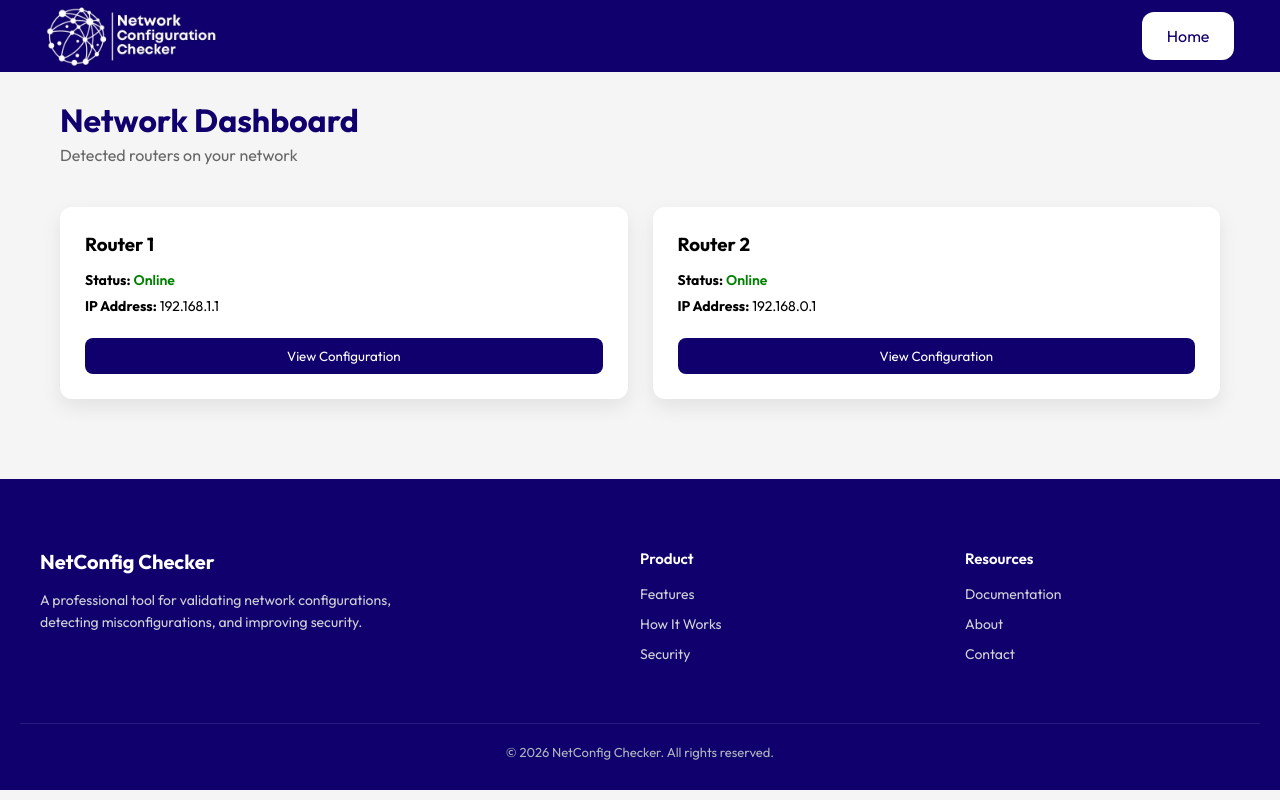
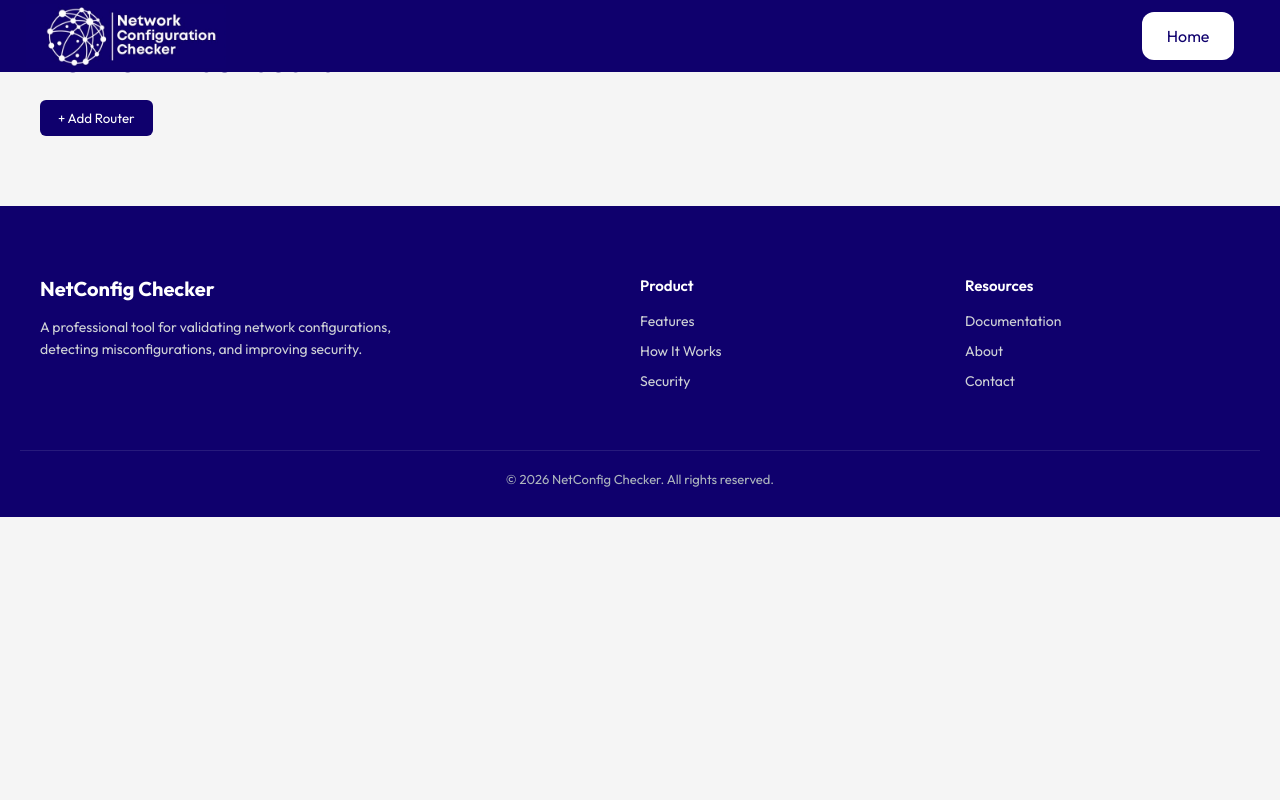
Before and after one commit to ctan06/fyp, a React (Vite) app in the folder frontend/: page /dashboard in a window 1280 px wide. Built offline with nearby package versions, Linux system fonts and the light colour scheme; sample sign-in values are in the browser's storage.

Commit message:
Added the add router button and form (that takes router name and IP address)

```diff
--- a/frontend/src/Pages/Dashboard.css
+++ b/frontend/src/Pages/Dashboard.css
@@ -1,22 +1,101 @@
 .dashboard-container {
-  padding: 80px 60px;
-  font-family: "Segoe UI", sans-serif;
+  padding: 40px;
+  font-family: Arial, sans-serif;
 }
 
-.dashboard-container h1 {
-  font-size: 32px;
-  margin-bottom: 5px;
+h1 {
+  margin-bottom: 20px;
   color: #0f006d;
-  margin-top: 20px;
 }
 
-.subtitle {
-  color: #666;
-  margin-bottom: 42px;
+.add-router-btn {
+  padding: 10px 18px;
+  background-color: #0f006d;
+  color: white;
+  border: none;
+  border-radius: 6px;
+  cursor: pointer;
+  margin-bottom: 30px;
 }
 
-.router-grid {
-  display: grid;
-  grid-template-columns: repeat(auto-fit, minmax(260px, 1fr));
-  gap: 25px;
+.add-router-btn:hover {
+  background-color: #676767;
 }
+
+.router-list {
+  display: flex;
+  gap: 20px;
+  flex-wrap: wrap;
+}
+
+.router-card {
+  background: #f5f5f5;
+  padding: 20px;
+  border-radius: 8px;
+  width: 200px;
+}
+
+.modal-overlay {
+  position: fixed;
+  top: 0;
+  left: 0;
+  width: 100%;
+  height: 100%;
+  background: rgba(0, 0, 0, 0.5);
+  display: flex;
+  justify-content: center;
+  align-items: center;
+}
+
+.modal {
+  background: white;
+  padding: 30px;
+  border-radius: 8px;
+  width: 350px;
+}
+
+.modal h2 {
+  color: #0f006d;
+  margin-bottom: 20px
+}
+
+.modal input {
+  width: 100%;
+  padding: 8px;
+  margin-bottom: 15px;
+  border: 1px solid #ccc;
+}
+
+.modal input:focus {
+  border-color: #0f006d;
+  box-shadow: none;
+  outline: none;
+}
+
+.modal-buttons {
+  display: flex;
+  justify-content: space-between;
+}
+
+.save-btn {
+  background-color: #0f006d;
+  color: white;
+  padding: 8px 14px;
+  border: none;
+  border-radius: 6px;
+  cursor: pointer;
+}
+
+.cancel-btn {
+  background-color: #676767;
+  color: white;
+  padding: 8px 14px;
+  border: none;
+  border-radius: 6px;
+  cursor: pointer;
+}
+
+.error {
+  color: red;
+  margin-bottom: 10px;
+}
--- a/frontend/src/Pages/Dashboard.jsx
+++ b/frontend/src/Pages/Dashboard.jsx
@@ -1,52 +1,106 @@
 import React, { useState } from "react";
-import RouterCard from "../Components/RouterCard";
-import RouterConfigModal from "../Components/RouterConfigModal";
 import "./Dashboard.css";
 
-const routersData = [
-  {
-    id: 1,
-    name: "Router 1",
-    ip: "192.168.1.1",
-    subnet: "255.255.255.0",
-    gateway: "192.168.1.254",
-    dns: "8.8.8.8",
-    status: "Online",
-  },
-  {
-    id: 2,
-    name: "Router 2",
-    ip: "192.168.0.1",
-    subnet: "255.255.255.0",
-    gateway: "192.168.0.254",
-    dns: "1.1.1.1",
-    status: "Online",
-  },
-];
+const Dashboard = () => {
+  const [routers, setRouters] = useState([]);
+  const [showForm, setShowForm] = useState(false);
+  const [routerName, setRouterName] = useState("");
+  const [routerIP, setRouterIP] = useState("");
+  const [error, setError] = useState("");
 
-const Dashboard = () => {
-  const [selectedRouter, setSelectedRouter] = useState(null);
+  const validateIP = (ip) => {
+    const ipRegex =
+      /^(25[0-5]|2[0-4][0-9]|1[0-9]{2}|[1-9]?[0-9])\.(25[0-5]|2[0-4][0-9]|1[0-9]{2}|[1-9]?[0-9])\.(25[0-5]|2[0-4][0-9]|1[0-9]{2}|[1-9]?[0-9])\.(25[0-5]|2[0-4][0-9]|1[0-9]{2}|[1-9]?[0-9])$/.replace(/\s+/g, "");
+
+    return ipRegex.test(ip);
+  };
+
+  const handleAddRouter = (e) => {
+    e.preventDefault();
+
+    if (!routerName || !routerIP) {
+      setError("All fields are required.");
+      return;
+    }
+
+    if (!validateIP(routerIP)) {
+      setError("Invalid IP format. Use x.y.z.w (0-255)");
+      return;
+    }
+
+    const newRouter = {
+      id: Date.now(),
+      name: routerName,
+      ip: routerIP,
+    };
+
+    setRouters([...routers, newRouter]);
+    setRouterName("");
+    setRouterIP("");
+    setError("");
+    setShowForm(false);
+  };
 
   return (
     <div className="dashboard-container">
       <h1>Network Dashboard</h1>
-      <p className="subtitle">Detected routers on your network</p>
 
-      <div className="router-grid">
-        {routersData.map((router) => (
-          <RouterCard
-            key={router.id}
-            router={router}
-            onView={() => setSelectedRouter(router)}
-          />
-        ))}
-      </div>
+      <button
+        className="add-router-btn"
+        onClick={() => setShowForm(true)}
+      >
+        + Add Router
+      </button>
 
-      {selectedRouter && (
-        <RouterConfigModal
-          router={selectedRouter}
-          onClose={() => setSelectedRouter(null)}
-        />
+      {routers.length > 0 && (
+        <div className="router-list">
+          {routers.map((router) => (
+            <div key={router.id} className="router-card">
+              <h3>{router.name}</h3>
+              <p>{router.ip}</p>
+            </div>
+          ))}
+        </div>
+      )}
+
+      {showForm && (
+        <div className="modal-overlay">
+          <div className="modal">
+            <h2>Add Router</h2>
+
+            <form onSubmit={handleAddRouter}>
+              <input
+                type="text"
+                placeholder="Router Name (e.g. R1)"
+                value={routerName}
+                onChange={(e) => setRouterName(e.target.value)}
+              />
+
+              <input
+                type="text"
+                placeholder="IP Address (e.g. 192.168.1.1)"
+                value={routerIP}
+                onChange={(e) => setRouterIP(e.target.value)}
+              />
+
+              {error && <p className="error">{error}</p>}
+
+              <div className="modal-buttons">
+                <button type="submit" className="save-btn">
+                  Save
+                </button>
+
+                <button
+                  type="button"
+                  className="cancel-btn"
+                  onClick={() => setShowForm(false)}
+                >
+                  Cancel
+                </button>
+              </div>
+            </form>
+          </div>
+        </div>
       )}
     </div>
   );
```
